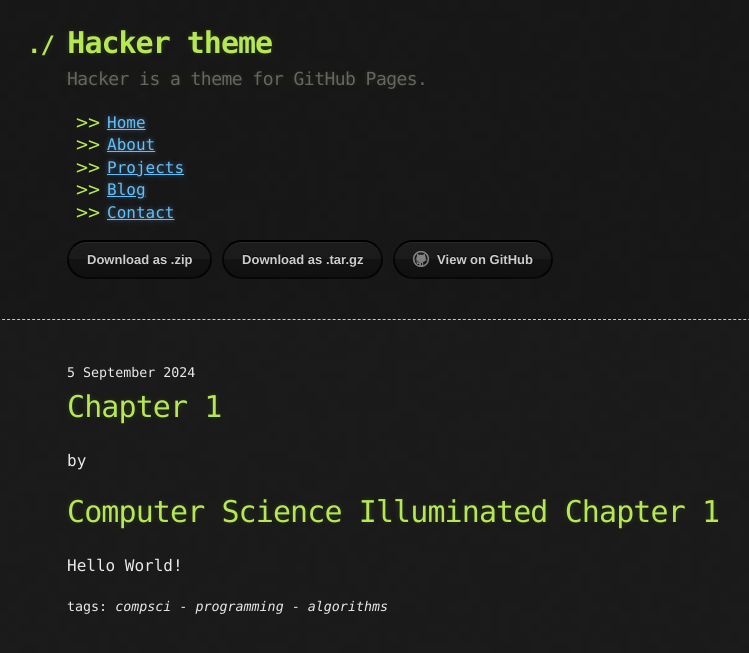
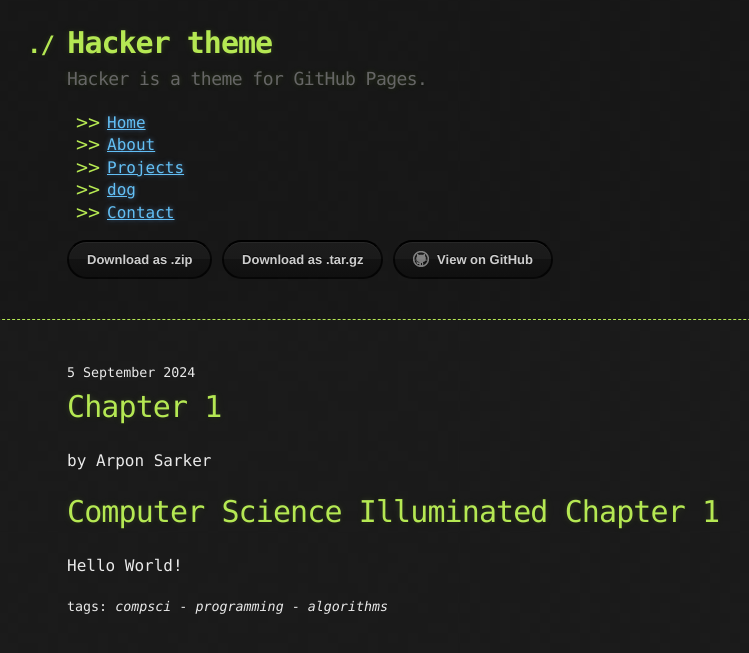
Before and after one commit to Izen78/Izen78.github.io, a Jekyll site: the page built from blog/2024/2024-09-05-cs-illuminated.md, in a window 1280 px wide. Shown: the top 653 px of the page, without its empty margins (73-822 px from the left). Built offline with Jekyll 4.4.1, drawn with Linux system fonts in a browser that asks for light colours.

Commit message:
Blog->dog added author to chp1 cs-illum

```diff
--- a/_layouts/default.html
+++ b/_layouts/default.html
@@ -25,7 +25,7 @@
           <li><a href="{{ site.baseurl }}/">Home</a></li>
           <li><a href="{{ site.baseurl }}/about/">About</a></li>
           <li><a href="{{ site.baseurl }}/projects/">Projects</a></li>
-          <li><a href="{{ site.baseurl }}/blog/blog">Blog</a></li>
+          <li><a href="{{ site.baseurl }}/blog/blog">dog</a></li>
           <li><a href="{{ site.baseurl }}/contact/">Contact</a></li>
         </ul>
       </nav>
--- a/blog/2024/2024-09-05-cs-illuminated.md
+++ b/blog/2024/2024-09-05-cs-illuminated.md
@@ -1,6 +1,7 @@
 ---
 layout: post
 title: Chapter 1
+author: Arpon Sarker
 date: 2024-09-05 2:13:00
 categories: [technology, coding]
 tags: [compsci, programming, algorithms]
```
